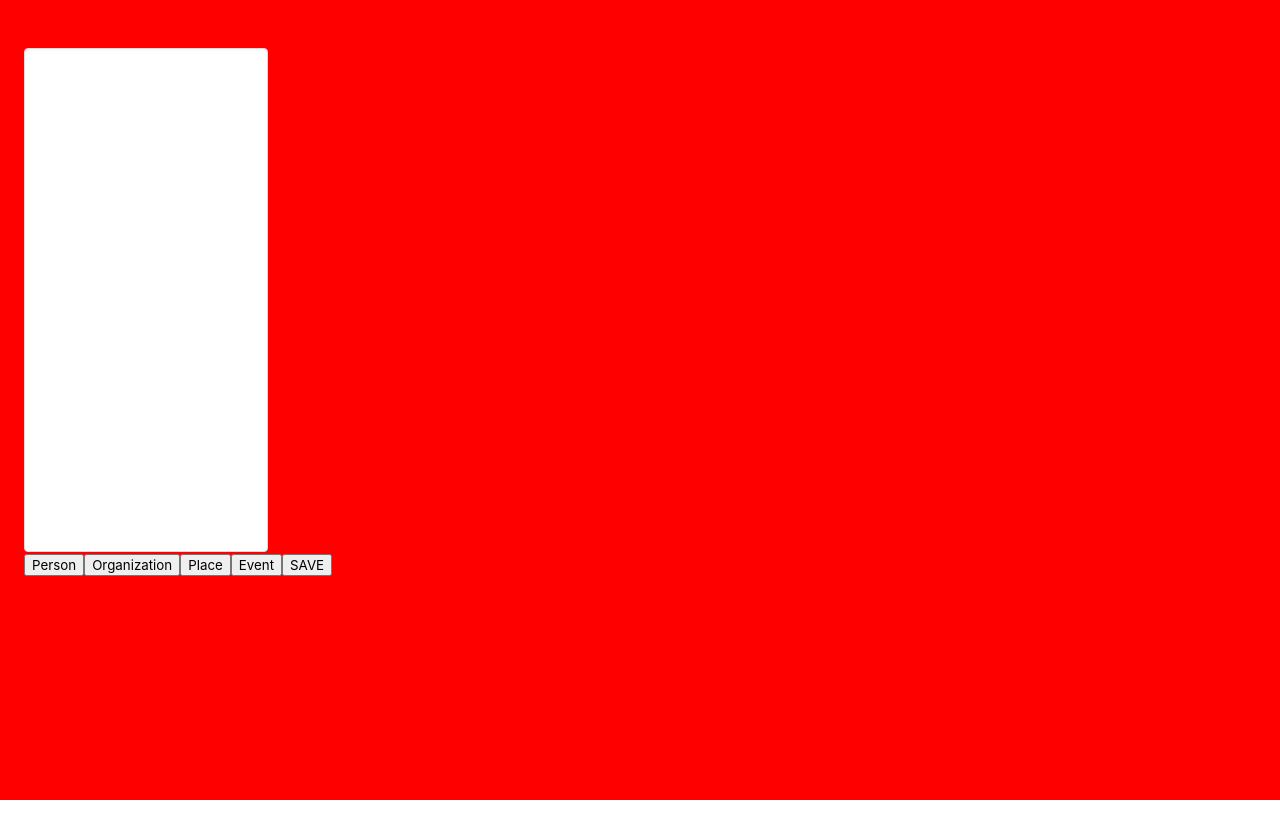
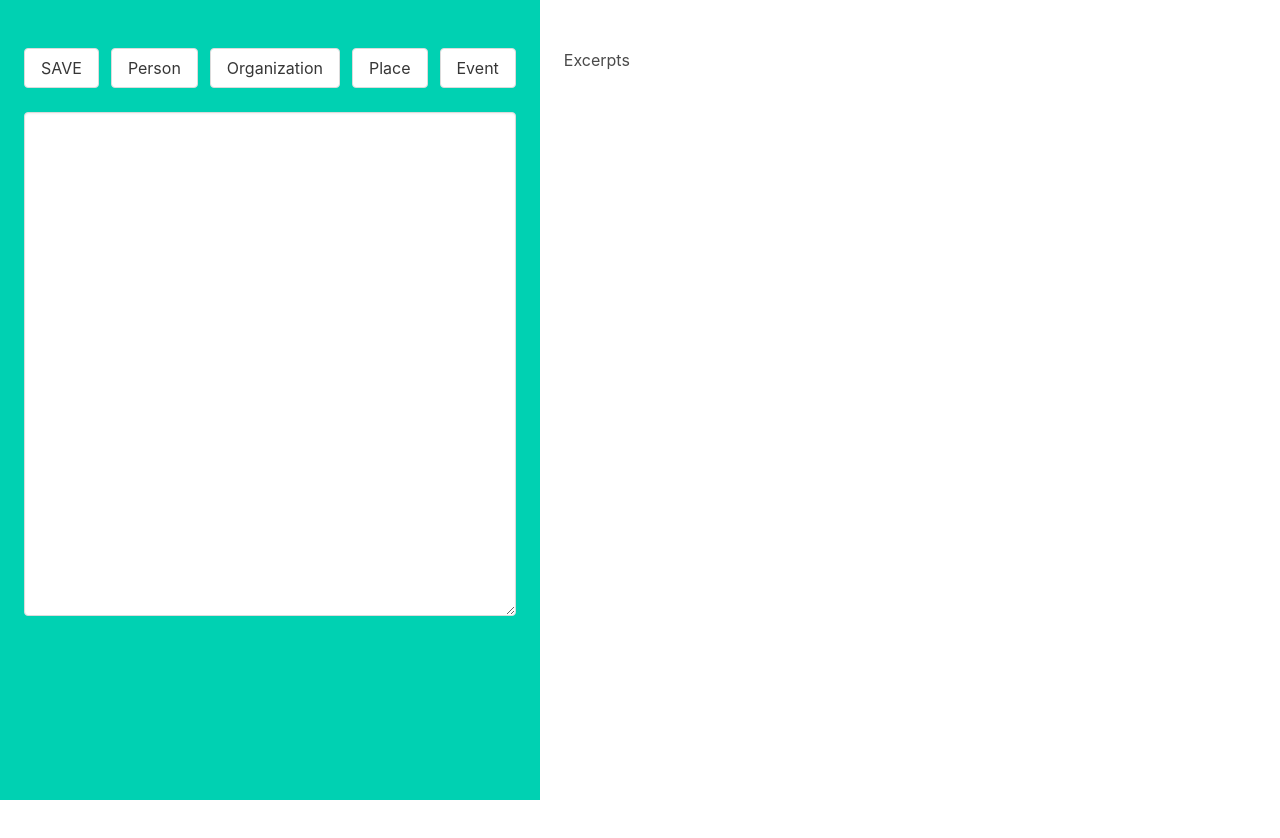
Before and after one commit to sormiston/frontend-challenge, a React (Create React App) app: page / in a window 1280 px wide. Shown: the top 838 px of the page. After the commit the page ends 800 px from the top, so only its background shows below. Built offline with nearby package versions, Linux system fonts and the light colour scheme.

Commit message:
TODO: implement excerpt cards

```diff
--- a/scss/main.scss
+++ b/scss/main.scss
@@ -1,5 +1,9 @@
 @charset "utf-8";
+
+
+
 @import "../node_modules/bulma/bulma.sass";
+
 
 html, body, #root, .App {
   height: 100%;
--- a/src/App.js
+++ b/src/App.js
@@ -113,10 +113,10 @@ function App() {
       <Layout>
         <textarea
           id='editor'
-          className='textarea has-fixed-size'
+          className='textarea'
           readOnly={!!text}
           rows={20}
-          cols={20}
+          // cols={75}
           value={text}
           onChange={(e) => {
             setText(e.target.value)
@@ -128,7 +128,7 @@ function App() {
           onKeyDown={(e) => handleClear(e)}
           onSelect={(e) => handleSelect(e)}
         />
-
+        <button className="button" onClick={save}>SAVE</button>
         <TagButton
           tag={TAGS.PERSON}
           dispatch={dispatch}
@@ -149,7 +149,6 @@ function App() {
           dispatch={dispatch}
           indices={indices}
         />
-        <button onClick={save}>SAVE</button>
       </Layout>
     </div>
   )
--- a/src/Layout.jsx
+++ b/src/Layout.jsx
@@ -3,26 +3,47 @@ import styled from 'styled-components'
 
 const Main = styled.main`
 height: inherit;
+display: flex;
 
-#text-viewport {
+#text-section {
   height: inherit;
-  background-color: red;
+  /* background-color: red; */
+  display: flex;
+  flex-flow: column;
+
   #editor {
     max-width: revert;
     min-width: revert;
     width: revert;
   }
 }
+
+#annotate-section {
+  flex-grow: 1
+}
 `
 
 export default function Layout(props) {
+  console.log(props.children)
   return (
     <Main>
-      <section className="section" id="text-viewport">
-        {props.children}
+      <section className="section has-background-primary" id="text-section">
+        <div className="level">
+          <div className="level-left">
+            <div className="level-item">
+              {props.children[1]}
+            </div>
+          </div>
+          <div className="level-right">
+            <div className="level-item">
+              {props.children.slice(2)}
+            </div>
+          </div>
+        </div>
+        {props.children[0]}
       </section>
-      <section className="section" id="annotate-viewport">
-
+      <section className="section" id="annotate-section">
+       Excerpts
       </section>
     </Main>
   )
--- a/src/TagButton.jsx
+++ b/src/TagButton.jsx
@@ -5,7 +5,8 @@ export default function TagButton({ tag, dispatch, indices }) {
 
   return (
 
-      <button
+    <button
+      className="button ml-3"
       onClick={(e) => {
 
           dispatch({
```
Also changed, not shown: 1 other file (tests, documents, lock files or other folders).
